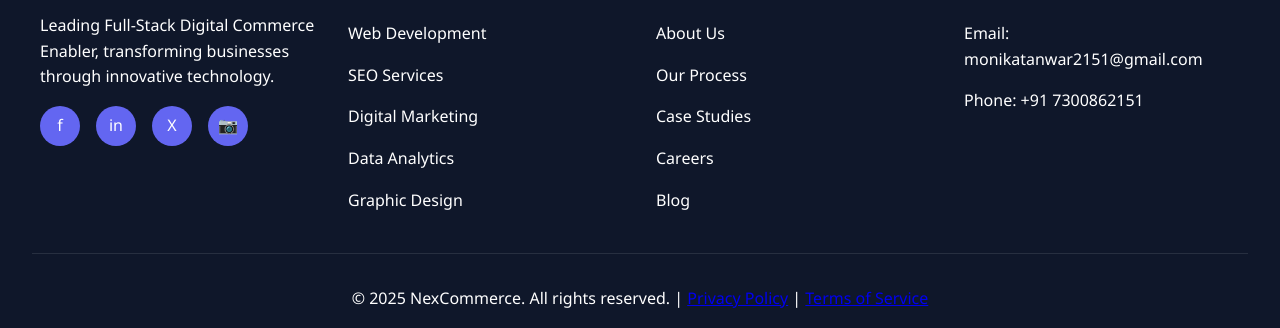
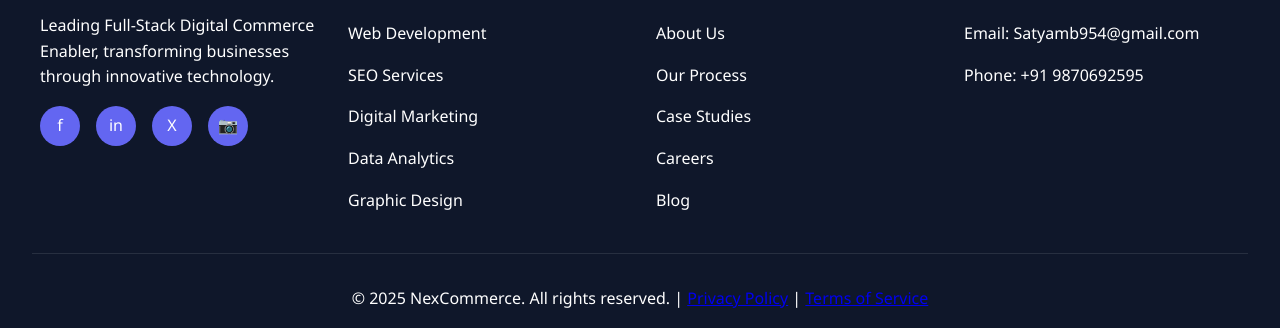
Before and after one commit to 339821/nex-commerce, a plain HTML site: page index.html in a window 1280 px wide. Shown: the part 3728-4056 px from the top of the page. Drawn offline with Linux system fonts and the light colour scheme.

Commit message:
Update index.html

```diff
--- a/index.html
+++ b/index.html
@@ -657,8 +657,8 @@
             <div class="footer-section">
                 <h3>Contact</h3>
                 <ul>
-                    <li>Email: monikatanwar2151@gmail.com</li>
-                    <li>Phone: +91 7300862151</li>
+                    <li>Email: Satyamb954@gmail.com</li>
+                    <li>Phone: +91 9870692595</li>
                 </ul>
             </div>
         </div>
```
